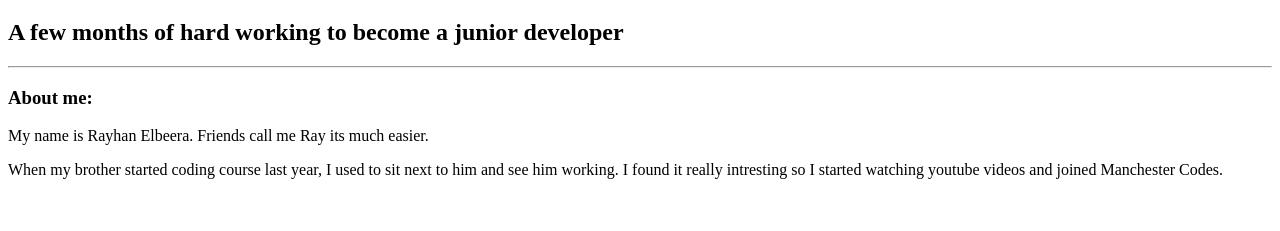
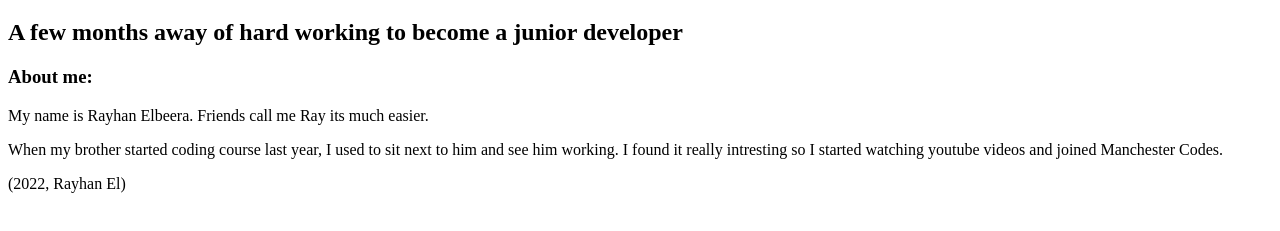
Before and after one commit to RayBeera/portfolio, a plain HTML site: page index.html in a window 1280 px wide. Shown: the part 61-292 px from the top of the page. Drawn offline with Linux system fonts and the light colour scheme.

Commit message:
added reference

```diff
--- a/index.html
+++ b/index.html
@@ -1,14 +1,19 @@
 <!DOCTYPE html>
 <html>
-<h1>Rayhan Elbeera</h1>
-<h2>A few months of hard working to become a junior developer</h2>
-<hr>
+    <main>
+<header><h1>Rayhan Elbeera</h1>
+<h2>A few months away of hard working to become a junior developer</h2>
+</header>
+<section>
 <h3>About me: </h3>
 <p>  My name is Rayhan Elbeera.
     Friends call me Ray its much easier.</p>
     <p>When my brother started coding course last year, I used to sit next to him and see him working. I found it really intresting so I started watching youtube videos and joined Manchester Codes.</p>
+</section>
 
+<footer> (2022, Rayhan El)</footer>
 
+</main>
 
     <body>
 <body>
```
